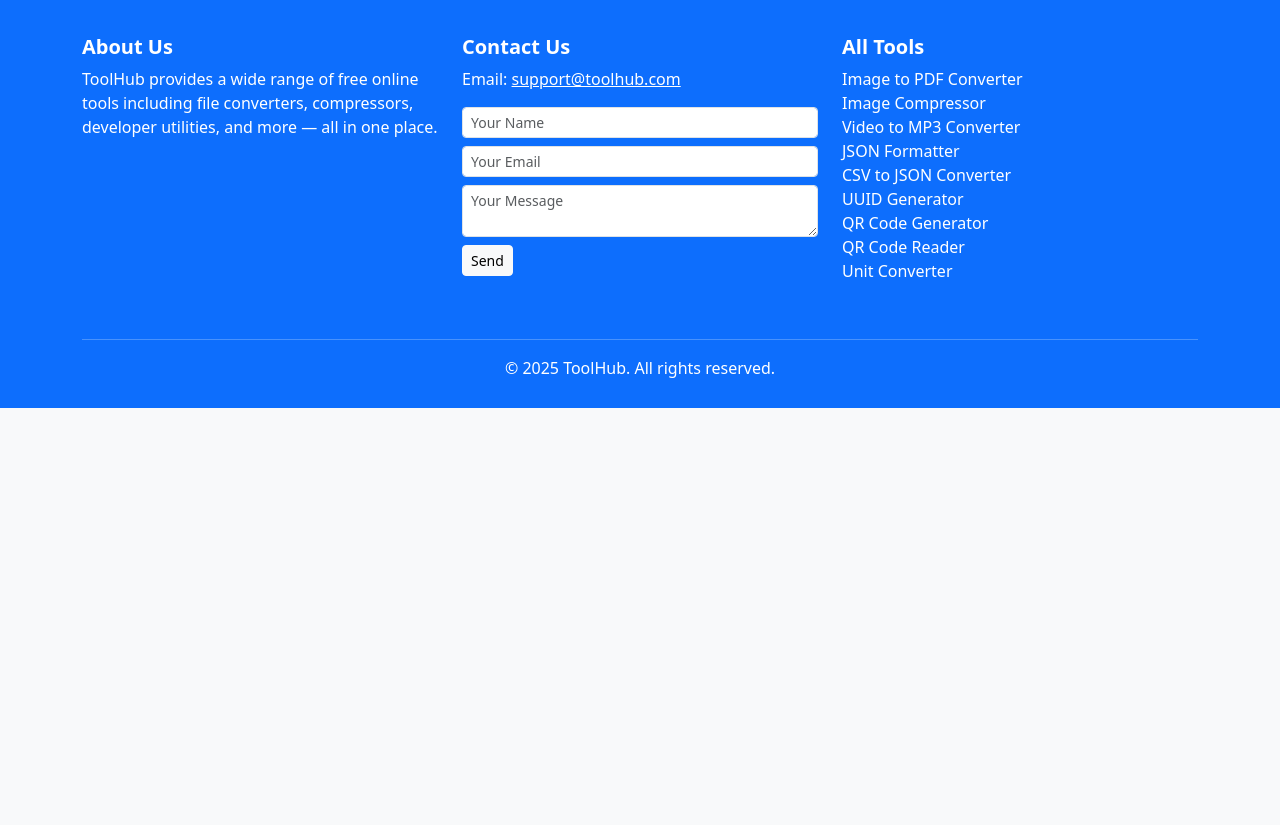
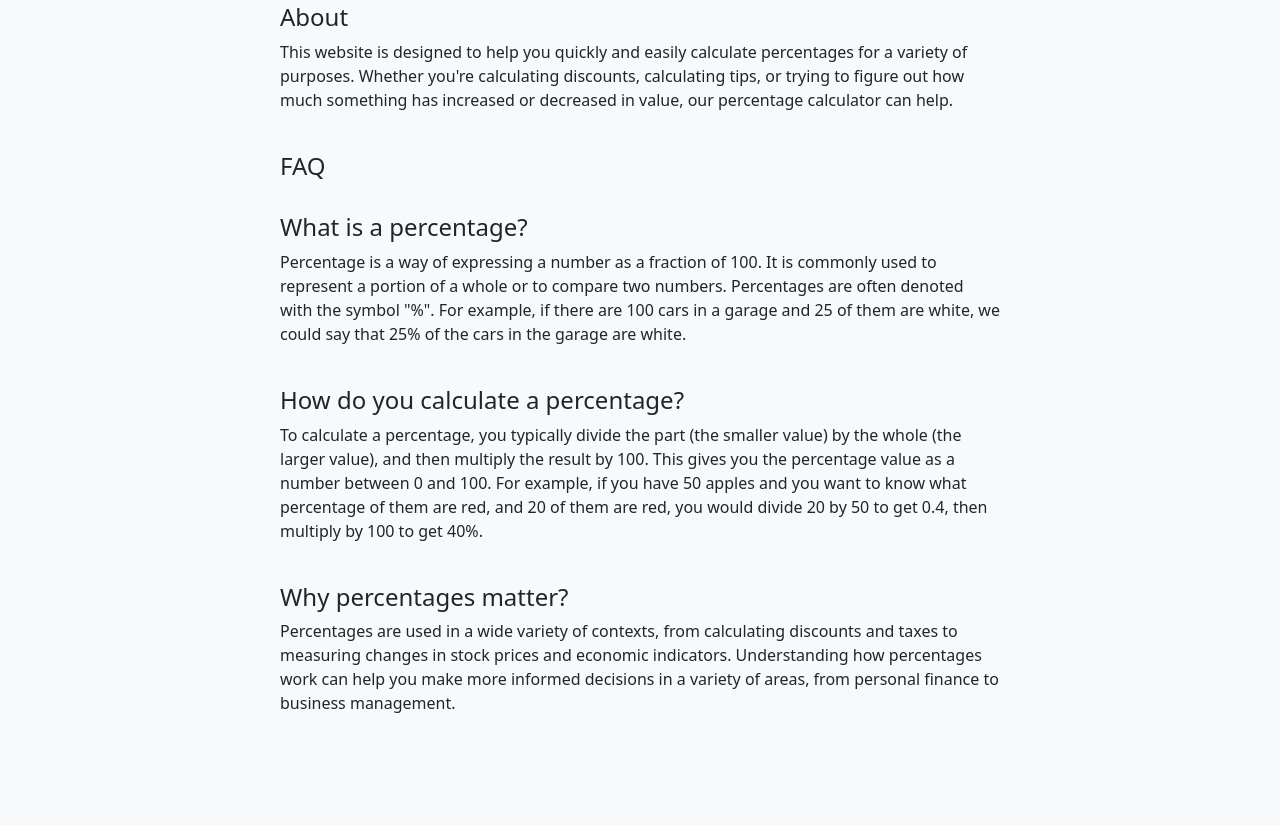
Before and after one commit to ZeroMetrix/ToolHub, a plain HTML site: page Percentage_calculator.html in a window 1280 px wide. Shown: the part 715-1540 px from the top of the page. Before the commit the page ends 1123 px from the top, so only its background shows below. Drawn offline with nearby package versions, Linux system fonts and the light colour scheme.

Commit message:
Add files via upload

```diff
--- a/Percentage_calculator.html
+++ b/Percentage_calculator.html
@@ -79,7 +79,7 @@
   </div>
 
 
-  <div class="container py-5" style="width: 60%;" >
+  <div class="container py-5" style="width: 60%;">
     <h2 class="text-center text-primary mb-4">Percentage Calculator</h2>
     <div class="calc-card">
 
@@ -173,7 +173,43 @@
         </ul>
       </div>
     </div>
+
+ <div class="container py-5" >
+    <p>
+
+    <h4>About</h4>
+    <p>This website is designed to help you quickly and easily calculate percentages for a variety of purposes. Whether
+    you're calculating discounts, calculating tips, or trying to figure out how much something has increased or
+    decreased in value, our percentage calculator can help.</p>
+    <br>
+
+    <h4>FAQ</h4>
+    <br>
+    <h4>What is a percentage?</h4>
+    <p>Percentage is a way of expressing a number as a fraction of 100. It is commonly used to represent a portion of a
+      whole or to compare two numbers. Percentages are often denoted with the symbol "%". For example, if there are 100
+      cars in a garage and 25 of them are white, we could say that 25% of the cars in the garage are white.</p>
+    <br>
+
+    <h4>How do you calculate a percentage?</h4>
+    <p>To calculate a percentage, you typically divide the part (the smaller value) by the whole (the larger value), and
+    then multiply the result by 100. This gives you the percentage value as a number between 0 and 100. For example, if
+    you have 50 apples and you want to know what percentage of them are red, and 20 of them are red, you would divide 20
+    by 50 to get 0.4, then multiply by 100 to get 40%.</p>
+    <br>
+
+    <h4>Why percentages matter?</h4>
+    <p>Percentages are used in a wide variety of contexts, from calculating discounts and taxes to measuring changes in
+    stock prices and economic indicators. Understanding how percentages work can help you make more informed decisions
+    in a variety of areas, from personal finance to business management.</p>
+
+    </p>
+
   </div>
+
+  </div>
+
+
 
   <footer class="text-white pt-5" style="background-color: #0d6efd;">
     <div class="container">
```
